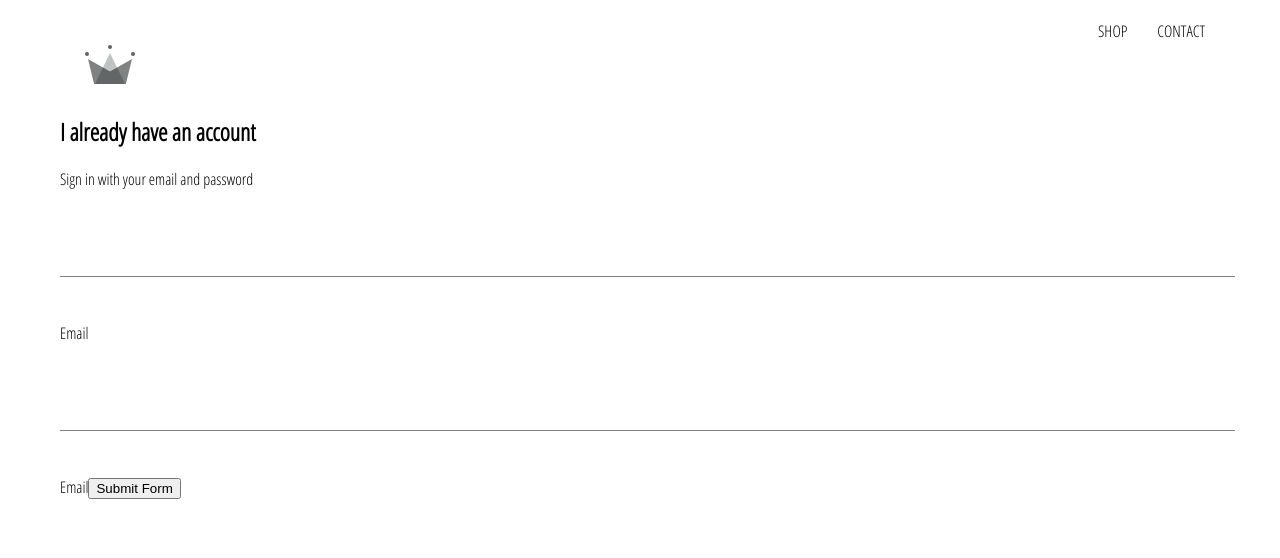
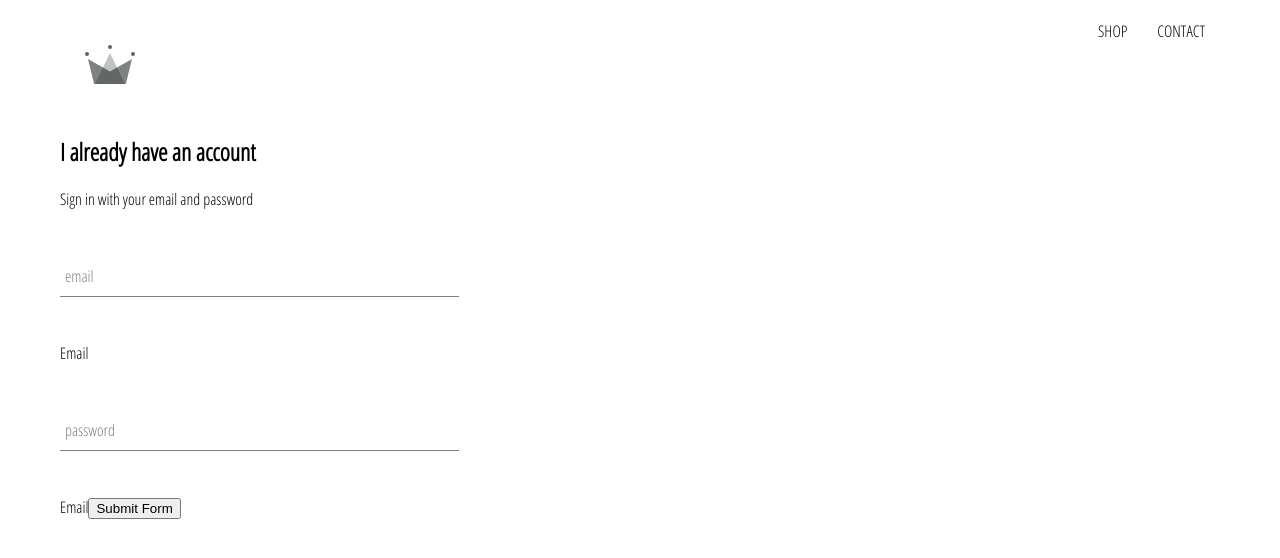
Before and after one commit to ZachAH/Crown-Clothing, a React (Create React App) app: page /signin in a window 1280 px wide. Shown: the top 558 px of the page. Built offline with nearby package versions, Linux system fonts and the light colour scheme.

Commit message:
changed and added scss styling to from and sign in comp.

```diff
--- a/src/components/sign-in/sign-in.component.jsx
+++ b/src/components/sign-in/sign-in.component.jsx
@@ -38,14 +38,16 @@ class SignIn extends React.Component{
                     type='email'
                     handleChange={this.handleChange}
                     value={this.state.email}
+                    label="email"
                      required
                      />
                     <label>Email</label>
                     <FormInput
                     name='password'
                     type='password'
-                    value={this.state.email}
+                    value={this.state.password}
                     handleChange={this.handleChange}
+                    label="password"
                     required
                     />
                     <label>Email</label>
--- a/src/components/sign-in/sign-in.styles.scss
+++ b/src/components/sign-in/sign-in.styles.scss
@@ -0,0 +1,5 @@
+.sign-in {
+    width: 30vw;
+    display: flex;
+    flex-direction: column;
+  }
```
